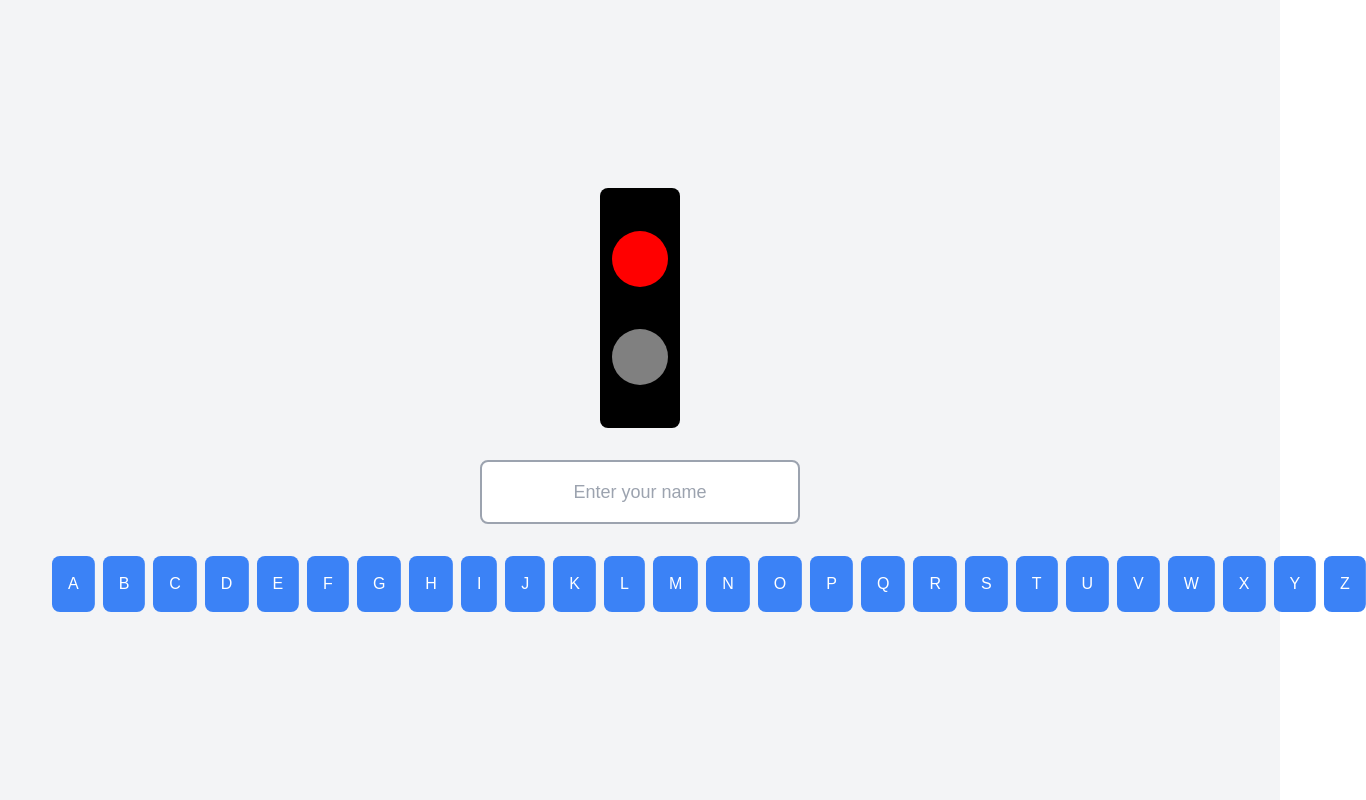
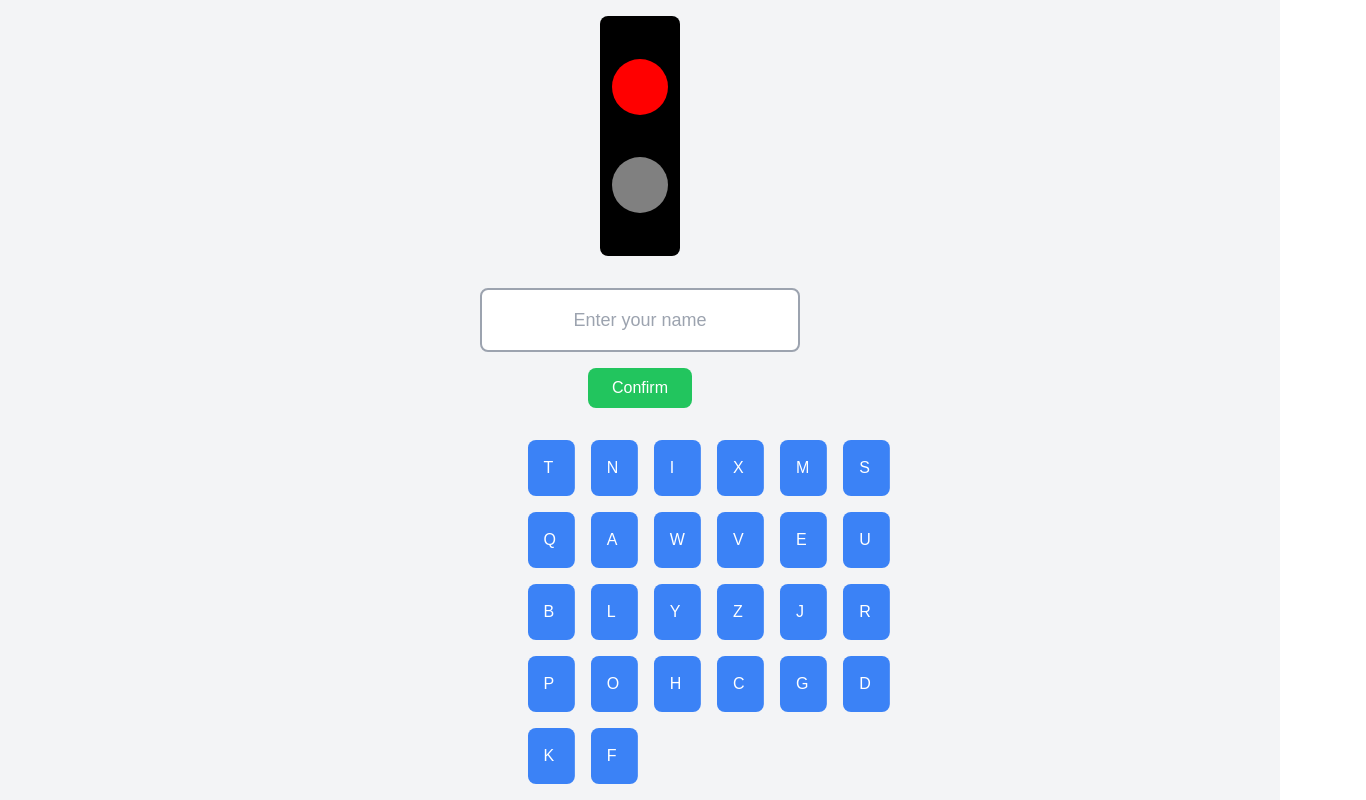
Before and after one commit to seashello/local-bad-ui, a Next.js app: page /name in a window 1280 px wide. Shown: the whole page, 1366 px wide, since content can reach past the window. Built offline with nearby package versions, Linux system fonts and the light colour scheme.

Commit message:
name game edits

```diff
--- a/app/name/page.tsx
+++ b/app/name/page.tsx
@@ -1,11 +1,31 @@
 "use client"
 
 import { useState, useEffect } from 'react';
+import { useSearchParams, useRouter } from 'next/navigation';
+
+const LETTERS = ["A", "B", "C", "D", "E", "F",
+                "G", "H", "I", "J", "K", "L",
+                "M", "N", "O", "P", "Q", "R",
+                "S", "T", "U", "V", "W", "X",
+                "Y", "Z"];
+
+const shuffleArray = (array: string[]) => {
+  const newArray = [...array];
+  for (let i = newArray.length - 1; i > 0; i--) {
+    const j = Math.floor(Math.random() * (i + 1));
+    [newArray[i], newArray[j]] = [newArray[j], newArray[i]];
+  }
+  return newArray;
+};
 
 const Home = () => {
+  const router = useRouter();
+  const searchParams = useSearchParams();
+  const targetName = searchParams.get('is') || '';
   const [light, setLight] = useState<"red" | "green">("red");
   const [username, setUsername] = useState<string>("");
   const [shake, setShake] = useState<boolean>(false);
+  const [letters, setLetters] = useState(LETTERS);
 
   // Set random interval for time
   const getRandomInterval = (min: number, max: number) => {
@@ -15,12 +35,13 @@ const Home = () => {
   useEffect(() => {
     const toggleLight = () => {
       setLight((prev) => (prev === "red" ? "green" : "red"));
+      setLetters(shuffleArray(LETTERS)); // Shuffle letters when light changes
 
       const nextInterval = getRandomInterval(1, 5);
       setTimeout(toggleLight, nextInterval);
     }
     const initialInterval = getRandomInterval(1, 5);
-    const timeoutId = setTimeout(toggleLight,  initialInterval);
+    const timeoutId = setTimeout(toggleLight, initialInterval);
     return () => clearInterval(timeoutId);
   }, []);
 
@@ -50,6 +71,12 @@ const Home = () => {
     return () => document.removeEventListener("mousemove", handleMouseMove);
   }, [light]);
 
+  const handleConfirm = () => {
+    if (username.toLowerCase() === decodeURIComponent(targetName).toLowerCase()) {
+      router.push('/birthday'); // or whatever the next page is
+    }
+  };
+
   return (
     <div className="min-h-screen bg-gray-100 flex flex-col items-center justify-center">
       {/* Stoplight */}
@@ -68,18 +95,25 @@ const Home = () => {
         readOnly
       />
 
+      {/* Confirm Button */}
+      <button
+        onClick={handleConfirm}
+        disabled={username.toLowerCase() !== decodeURIComponent(targetName).toLowerCase()}
+        className={`mt-4 px-6 py-2 rounded-lg transition-all ${
+          username.toLowerCase() === decodeURIComponent(targetName).toLowerCase()
+            ? 'bg-green-500 hover:bg-green-600 text-white cursor-pointer'
+            : 'bg-gray-300 text-gray-500 cursor-not-allowed'
+        }`}
+      >
+        Confirm
+      </button>
+
       {/* Moving Letters */}
-      <div className="mt-8 flex gap-2">
-        {["A", "B", "C", "D", "E",
-          "F", "G", "H", "I", "J",
-          "K", "L", "M", "N", "O",
-          "P", "Q", "R", "S", "T",
-          "U", "V", "W", "X", "Y",
-          "Z"
-        ].map((char, index) => (
+      <div className="mt-8 grid grid-cols-6 gap-4 max-w-xl">
+        {letters.map((char, index) => (
           <div
             key={index}
-            className={`letter ${light === "red" ? "stopped" : ""}`}
+            className={`letter ${light === "red" ? "stopped" : ""} flex items-center justify-center`}
             onClick={() => addLetter(char)}
           >
             {char}
--- a/app/ui/NiceEntry.tsx
+++ b/app/ui/NiceEntry.tsx
@@ -7,11 +7,22 @@ export default function NiceEntry() {
   const [name, setName] = useState('');
   const router = useRouter();
 
+  const isValidName = (input: string) => {
+    return /^[a-zA-Z]+$/.test(input);
+  };
+
   const handleContinue = () => {
     if (name.trim()) {
-      console.log('Name entered:', name);
-      router.push('/name'); // or whatever route you want to go to
+      const encodedName = encodeURIComponent(name.trim());
+      router.push(`/name?is=${encodedName}`);
     }
+  };
+
+  // Add validation to the input change handler
+  const handleInputChange = (e: React.ChangeEvent<HTMLInputElement>) => {
+  // Only allow alphabetical characters
+  const value = e.target.value.replace(/[^a-zA-Z]/g, '');
+  setName(value);
   };
 
   return (
@@ -23,16 +34,21 @@ export default function NiceEntry() {
         <input
           type="text"
           value={name}
-          onChange={(e) => setName(e.target.value)}
+          onChange={handleInputChange}
           className="w-64 px-4 py-2 text-xl text-center border-b-2 border-gray-300 focus:border-blue-500 outline-none transition-colors bg-transparent"
           placeholder="Type your name"
+          maxLength={20}
           autoFocus
         />
+        {name && !isValidName(name) && (
+          <p className="text-red-500 text-sm mt-1">Please use only letters A-Z</p>
+        )}
       </div>
 
       {/* Clickable animated down arrow */}
       <button
         onClick={handleContinue}
+        disabled={!name || !isValidName(name)}
         className="animate-bounce p-2 hover:text-blue-500 transition-colors"
         aria-label="Continue"
       >
```
